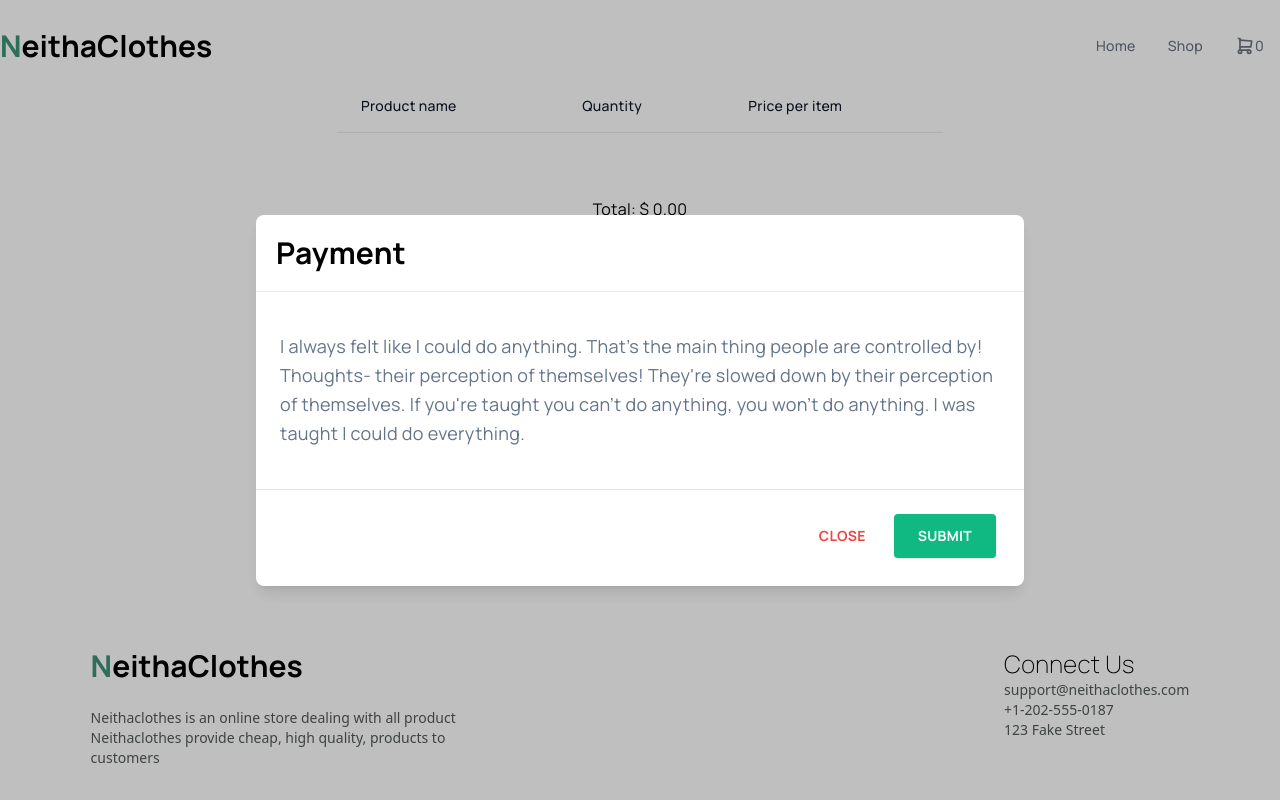
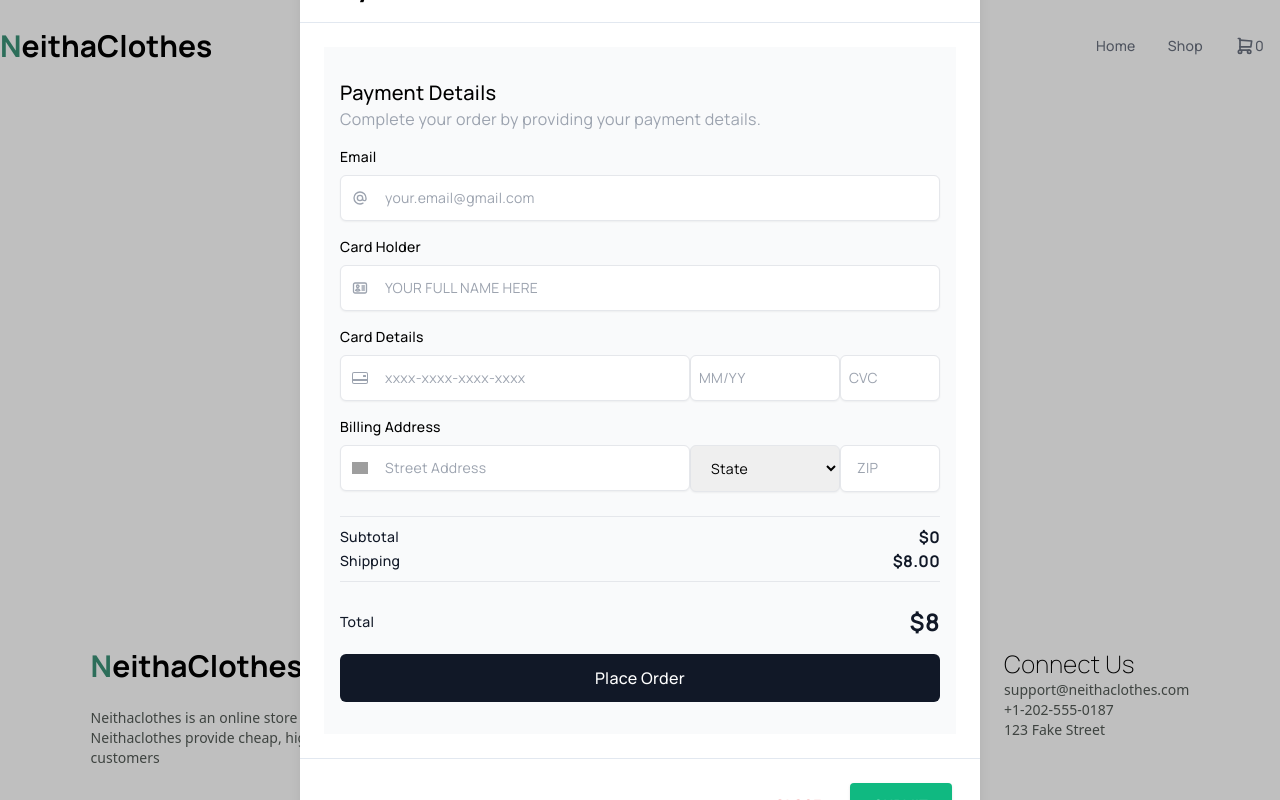
Before and after one commit to LisandroDev/ecommerce, a React (Create React App) app in the folder ecommerce/: page /cart in a window 1280 px wide. Both pictures are taken after a click on the button "CHECKOUT". Built offline with nearby package versions, Linux system fonts and the light colour scheme; grey boxes are pictures that could not be loaded; what cntl would draw is missing.

Commit message:
ADD: Checkout Form

```diff
--- a/ecommerce/src/components/Cart/Cart.tsx
+++ b/ecommerce/src/components/Cart/Cart.tsx
@@ -1,6 +1,6 @@
 import { useCart } from "./CartProvider";
 import { TbMinus } from "react-icons/tb";
-import Modal from "../Checkout/Checkout";
+import CheckoutModal from "../Checkout/CheckoutModal";
 
 const Cart = () => {
   const { cartItems, clearCart, removeItemFromCart, getTotalPrice } = useCart();
@@ -67,7 +67,7 @@
 
                 Clear Cart
               </button>
-              <Modal />
+              <CheckoutModal />
             </div>
           </div>
         </div>
--- /dev/null
+++ b/ecommerce/src/components/Checkout/CheckoutForm.tsx
@@ -0,0 +1,163 @@
+import { useCart } from "../Cart/CartProvider";
+
+const Checkout = () => {
+  const { getTotalPrice } = useCart();
+  return (
+    <div className="mt-10 bg-gray-50 px-4 pt-8 lg:mt-0">
+      <p className="text-xl font-medium">Payment Details</p>
+      <p className="text-gray-400">
+        Complete your order by providing your payment details.
+      </p>
+      <div className="">
+        <label className="mt-4 mb-2 block text-sm font-medium">Email</label>
+        <div className="relative">
+          <input
+            type="text"
+            id="email"
+            name="email"
+            className="w-full rounded-md border border-gray-200 px-4 py-3 pl-11 text-sm shadow-sm outline-none focus:z-10 focus:border-blue-500 focus:ring-blue-500"
+            placeholder="your.email@gmail.com"
+          />
+          <div className="pointer-events-none absolute inset-y-0 left-0 inline-flex items-center px-3">
+            <svg
+              xmlns="http://www.w3.org/2000/svg"
+              className="h-4 w-4 text-gray-400"
+              fill="none"
+              viewBox="0 0 24 24"
+              stroke="currentColor"
+              stroke-width="2"
+            >
+              <path
+                stroke-linecap="round"
+                stroke-linejoin="round"
+                d="M16 12a4 4 0 10-8 0 4 4 0 008 0zm0 0v1.5a2.5 2.5 0 005 0V12a9 9 0 10-9 9m4.5-1.206a8.959 8.959 0 01-4.5 1.207"
+              />
+            </svg>
+          </div>
+        </div>
+        <label className="mt-4 mb-2 block text-sm font-medium">
+          Card Holder
+        </label>
+        <div className="relative">
+          <input
+            type="text"
+            id="card-holder"
+            name="card-holder"
+            className="w-full rounded-md border border-gray-200 px-4 py-3 pl-11 text-sm uppercase shadow-sm outline-none focus:z-10 focus:border-blue-500 focus:ring-blue-500"
+            placeholder="Your full name here"
+          />
+          <div className="pointer-events-none absolute inset-y-0 left-0 inline-flex items-center px-3">
+            <svg
+              xmlns="http://www.w3.org/2000/svg"
+              className="h-4 w-4 text-gray-400"
+              fill="none"
+              viewBox="0 0 24 24"
+              stroke="currentColor"
+              stroke-width="2"
+            >
+              <path
+                stroke-linecap="round"
+                stroke-linejoin="round"
+                d="M15 9h3.75M15 12h3.75M15 15h3.75M4.5 19.5h15a2.25 2.25 0 002.25-2.25V6.75A2.25 2.25 0 0019.5 4.5h-15a2.25 2.25 0 00-2.25 2.25v10.5A2.25 2.25 0 004.5 19.5zm6-10.125a1.875 1.875 0 11-3.75 0 1.875 1.875 0 013.75 0zm1.294 6.336a6.721 6.721 0 01-3.17.789 6.721 6.721 0 01-3.168-.789 3.376 3.376 0 016.338 0z"
+              />
+            </svg>
+          </div>
+        </div>
+        <label className="mt-4 mb-2 block text-sm font-medium">
+          Card Details
+        </label>
+        <div className="flex">
+          <div className="relative w-7/12 flex-shrink-0">
+            <input
+              type="text"
+              id="card-no"
+              name="card-no"
+              className="w-full rounded-md border border-gray-200 px-2 py-3 pl-11 text-sm shadow-sm outline-none focus:z-10 focus:border-blue-500 focus:ring-blue-500"
+              placeholder="xxxx-xxxx-xxxx-xxxx"
+            />
+            <div className="pointer-events-none absolute inset-y-0 left-0 inline-flex items-center px-3">
+              <svg
+                className="h-4 w-4 text-gray-400"
+                xmlns="http://www.w3.org/2000/svg"
+                width="16"
+                height="16"
+                fill="currentColor"
+                viewBox="0 0 16 16"
+              >
+                <path d="M11 5.5a.5.5 0 0 1 .5-.5h2a.5.5 0 0 1 .5.5v1a.5.5 0 0 1-.5.5h-2a.5.5 0 0 1-.5-.5v-1z" />
+                <path d="M2 2a2 2 0 0 0-2 2v8a2 2 0 0 0 2 2h12a2 2 0 0 0 2-2V4a2 2 0 0 0-2-2H2zm13 2v5H1V4a1 1 0 0 1 1-1h12a1 1 0 0 1 1 1zm-1 9H2a1 1 0 0 1-1-1v-1h14v1a1 1 0 0 1-1 1z" />
+              </svg>
+            </div>
+          </div>
+          <input
+            type="text"
+            name="credit-expiry"
+            className="w-full rounded-md border border-gray-200 px-2 py-3 text-sm shadow-sm outline-none focus:z-10 focus:border-blue-500 focus:ring-blue-500"
+            placeholder="MM/YY"
+          />
+          <input
+            type="text"
+            name="credit-cvc"
+            className="w-1/6 flex-shrink-0 rounded-md border border-gray-200 px-2 py-3 text-sm shadow-sm outline-none focus:z-10 focus:border-blue-500 focus:ring-blue-500"
+            placeholder="CVC"
+          />
+        </div>
+        <label className="mt-4 mb-2 block text-sm font-medium">
+          Billing Address
+        </label>
+        <div className="flex flex-col sm:flex-row">
+          <div className="relative flex-shrink-0 sm:w-7/12">
+            <input
+              type="text"
+              id="billing-address"
+              name="billing-address"
+              className="w-full rounded-md border border-gray-200 px-4 py-3 pl-11 text-sm shadow-sm outline-none focus:z-10 focus:border-blue-500 focus:ring-blue-500"
+              placeholder="Street Address"
+            />
+            <div className="pointer-events-none absolute inset-y-0 left-0 inline-flex items-center px-3">
+              <img
+                className="h-4 w-4 object-contain"
+                src="https://flagpack.xyz/_nuxt/4c829b6c0131de7162790d2f897a90fd.svg"
+                alt=""
+              />
+            </div>
+          </div>
+          <select
+            name="billing-state"
+            className="w-full rounded-md border border-gray-200 px-4 py-3 text-sm shadow-sm outline-none focus:z-10 focus:border-blue-500 focus:ring-blue-500"
+          >
+            <option value="State">State</option>
+          </select>
+          <input
+            type="text"
+            name="billing-zip"
+            className="flex-shrink-0 rounded-md border border-gray-200 px-4 py-3 text-sm shadow-sm outline-none sm:w-1/6 focus:z-10 focus:border-blue-500 focus:ring-blue-500"
+            placeholder="ZIP"
+          />
+        </div>
+
+        <div className="mt-6 border-t border-b py-2">
+          <div className="flex items-center justify-between">
+            <p className="text-sm font-medium text-gray-900">Subtotal</p>
+            <p className="font-semibold text-gray-900">${getTotalPrice()}</p>
+          </div>
+          <div className="flex items-center justify-between">
+            <p className="text-sm font-medium text-gray-900">Shipping</p>
+            <p className="font-semibold text-gray-900">$8.00</p>
+          </div>
+        </div>
+        <div className="mt-6 flex items-center justify-between">
+          <p className="text-sm font-medium text-gray-900">Total</p>
+          <p className="text-2xl font-semibold text-gray-900">
+            ${Number(getTotalPrice()) + 8}
+          </p>
+        </div>
+      </div>
+      <button className="mt-4 mb-8 w-full rounded-md bg-gray-900 px-6 py-3 font-medium text-white">
+        Place Order
+      </button>
+    </div>
+  );
+};
+
+export default Checkout;
--- a/ecommerce/src/components/Checkout/Checkout.tsx
+++ b/ecommerce/src/components/Checkout/CheckoutModal.tsx
@@ -1,23 +1,26 @@
-import React from "react";
+import { useState } from "react";
+import Checkout from "./CheckoutForm";
 
-export default function Modal() {
-  const [showModal, setShowModal] = React.useState(false);
+export default function CheckoutModal() {
+  const [showModal, setShowModal] = useState(false);
   return (
     <>
-                    <button  onClick={() => setShowModal(true)} className="text-blueGray-500 md:px-4 bg-transparent border border-solid border-blueGray-500 hover:bg-blueGray-500 hover:text-white active:bg-blueGray-600 font-bold uppercase text-xs px-2 py-2 rounded outline-none focus:outline-none mr-1 mb-1 ease-linear transition-all duration-150"> Checkout </button>
+      <button
+        onClick={() => setShowModal(true)}
+        className="text-blueGray-500 md:px-4 bg-transparent border border-solid border-blueGray-500 hover:bg-blueGray-500 hover:text-white active:bg-blueGray-600 font-bold uppercase text-xs px-2 py-2 rounded outline-none focus:outline-none mr-1 mb-1 ease-linear transition-all duration-150"
+      >
+        {" "}
+        Checkout{" "}
+      </button>
       {showModal ? (
         <>
-          <div
-            className="justify-center manrope-font items-center flex overflow-x-hidden overflow-y-auto fixed inset-0 z-50 outline-none focus:outline-none"
-          >
+          <div className="justify-center manrope-font items-center flex overflow-x-hidden overflow-y-auto fixed inset-0 z-50 outline-none focus:outline-none">
             <div className="relative w-auto my-6 mx-auto max-w-3xl">
               {/*content*/}
               <div className="border-0 rounded-lg shadow-lg relative flex flex-col w-full bg-white outline-none focus:outline-none">
                 {/*header*/}
                 <div className="flex items-start justify-between p-5 border-b border-solid border-slate-200 rounded-t">
-                  <h3 className="text-3xl font-semibold">
-                    Payment
-                  </h3>
+                  <h3 className="text-3xl font-semibold">Payment</h3>
                   <button
                     className="p-1 ml-auto bg-transparent border-0 text-black opacity-5 float-right text-3xl leading-none font-semibold outline-none focus:outline-none"
                     onClick={() => setShowModal(false)}
@@ -29,13 +32,7 @@
                 </div>
                 {/*body*/}
                 <div className="relative p-6 flex-auto">
-                  <p className="my-4 text-slate-500 text-lg leading-relaxed">
-                    I always felt like I could do anything. That’s the main
-                    thing people are controlled by! Thoughts- their perception
-                    of themselves! They're slowed down by their perception of
-                    themselves. If you're taught you can’t do anything, you
-                    won’t do anything. I was taught I could do everything.
-                  </p>
+                  <Checkout />
                 </div>
                 {/*footer*/}
                 <div className="flex items-center justify-end p-6 border-t border-solid border-slate-200 rounded-b">
```
